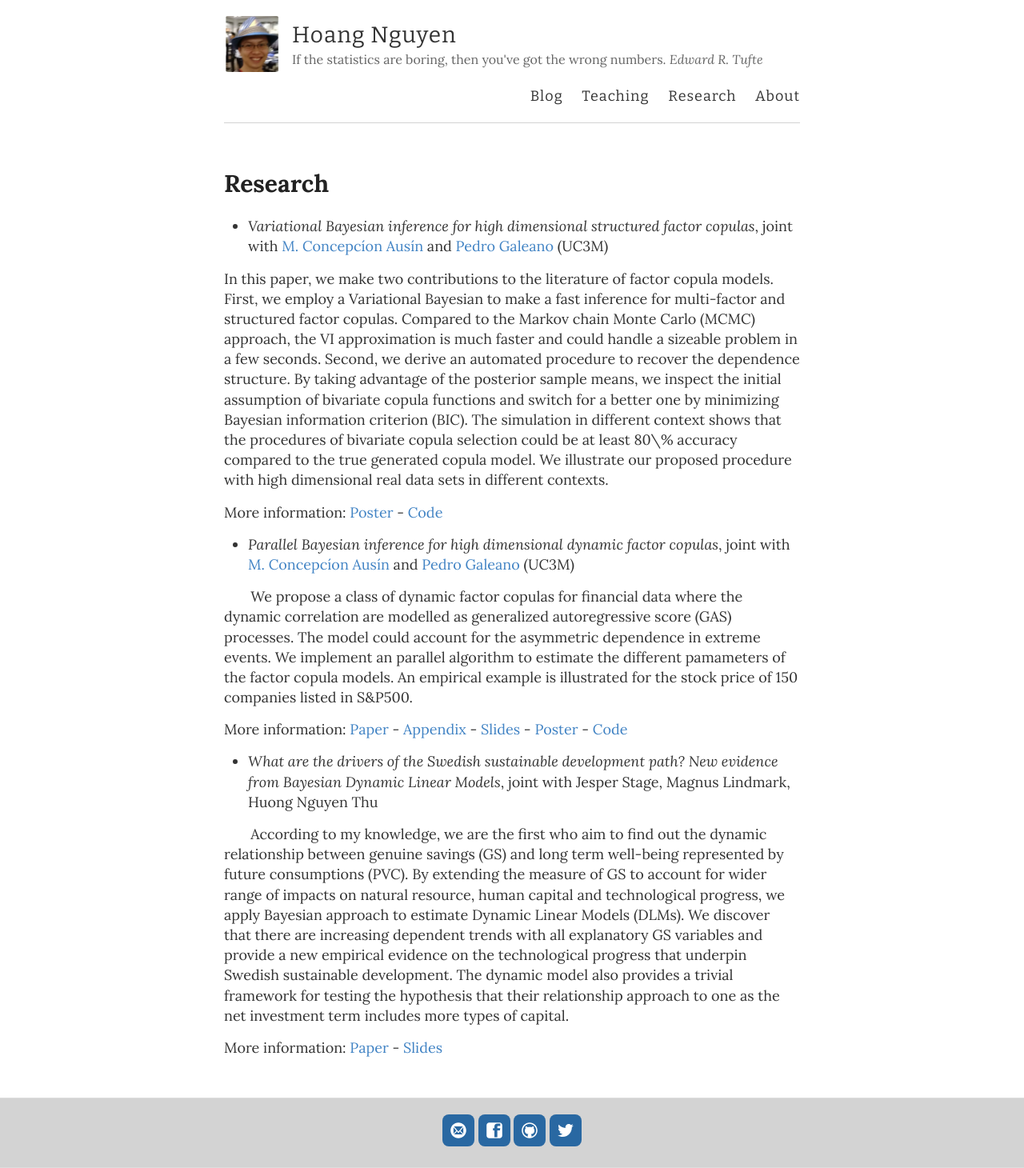
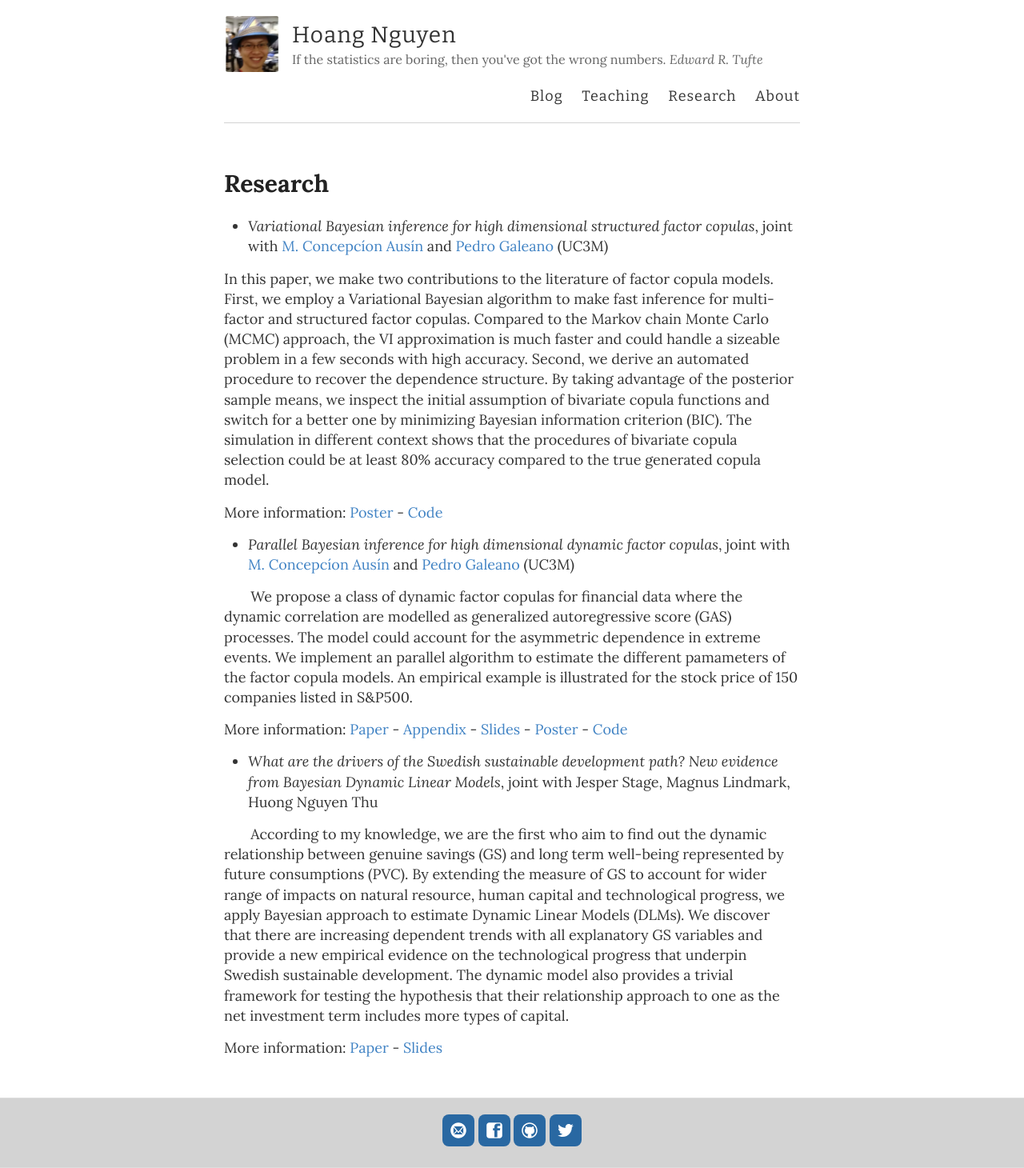
Before and after one commit to hoanguc3m/hoanguc3m.github.io, a Jekyll site: the page built from research.md, in a window 1280 px wide. Shown: the whole page at 80% size. Built offline with Jekyll 4.4.1, drawn with Linux system fonts in a browser that asks for light colours; nearby versions of some CDN libraries.

Commit message:
abstract

```diff
--- a/research.md
+++ b/research.md
@@ -6,9 +6,9 @@ permalink: /research/
 
 * *Variational Bayesian inference for high dimensional structured factor copulas*, joint with [M. Concepcíon Ausín](http://portal.uc3m.es/portal/page/portal/dpto_estadistica/personal/Concepcion_Ausin) and [Pedro Galeano](http://portal.uc3m.es/portal/page/portal/dpto_estadistica/home/members/pedro_galeano_san_miguel) (UC3M)
 
-In this paper, we make two contributions to the literature of factor copula models. First, we employ a Variational Bayesian to make a fast inference for multi-factor and structured factor copulas. Compared to the Markov chain Monte Carlo (MCMC) approach, the VI approximation is much faster and could handle a sizeable problem in a few seconds.
+In this paper, we make two contributions to the literature of factor copula models. First, we employ a Variational Bayesian algorithm to make fast inference for multi-factor and structured factor copulas. Compared to the Markov chain Monte Carlo (MCMC) approach, the VI approximation is much faster and could handle a sizeable problem in a few seconds with high accuracy.
 Second, we derive an automated procedure to recover the dependence structure. By taking advantage of the posterior sample means, we inspect the initial assumption of bivariate copula functions and switch for a better one by minimizing Bayesian information criterion (BIC).
-The simulation in different context shows that the procedures of bivariate copula selection could be at least 80\% accuracy compared to the true generated copula model. We illustrate our proposed procedure with high dimensional real data sets in different contexts.
+The simulation in different context shows that the procedures of bivariate copula selection could be at least 80% accuracy compared to the true generated copula model.
 
 More information:
 [Poster](https://github.com/hoanguc3m/Talk/raw/master/02_vifcop/poster2.pdf) - [Code](https://github.com/hoanguc3m/vifcopula)
```
